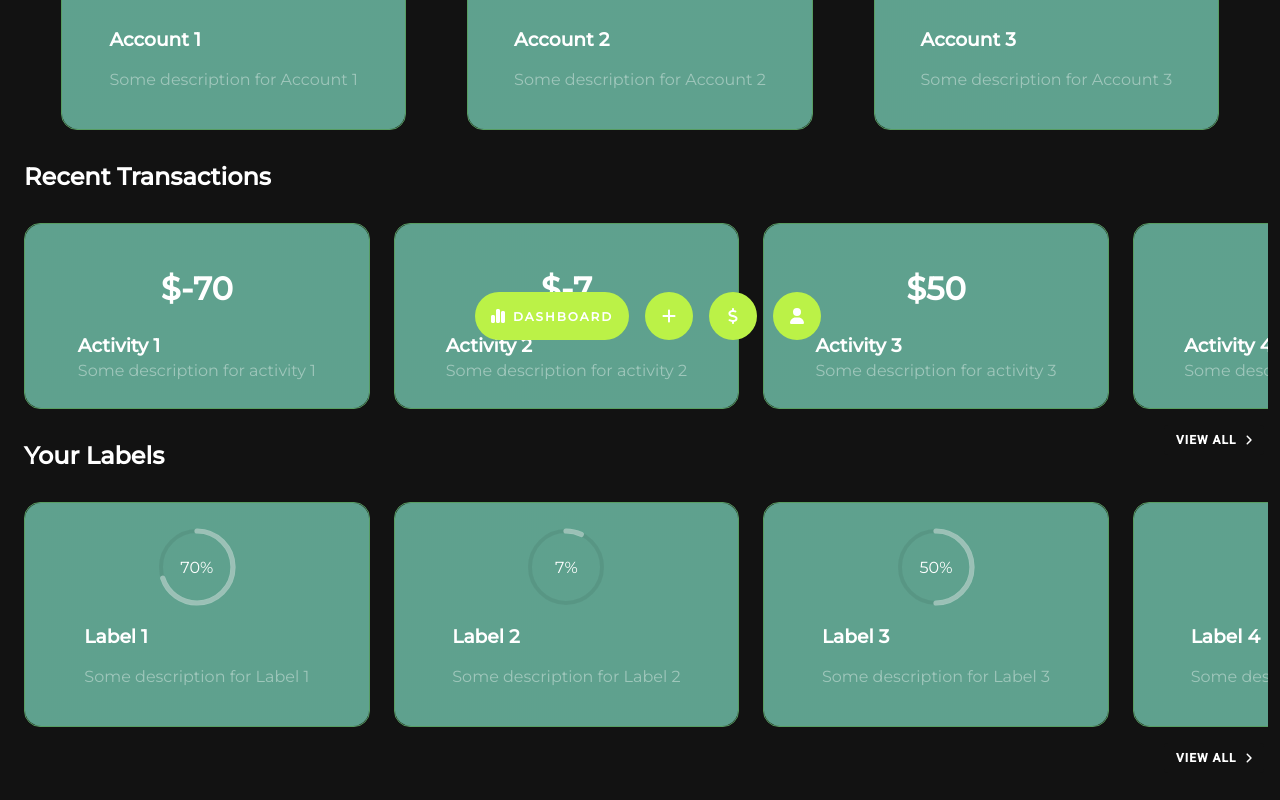
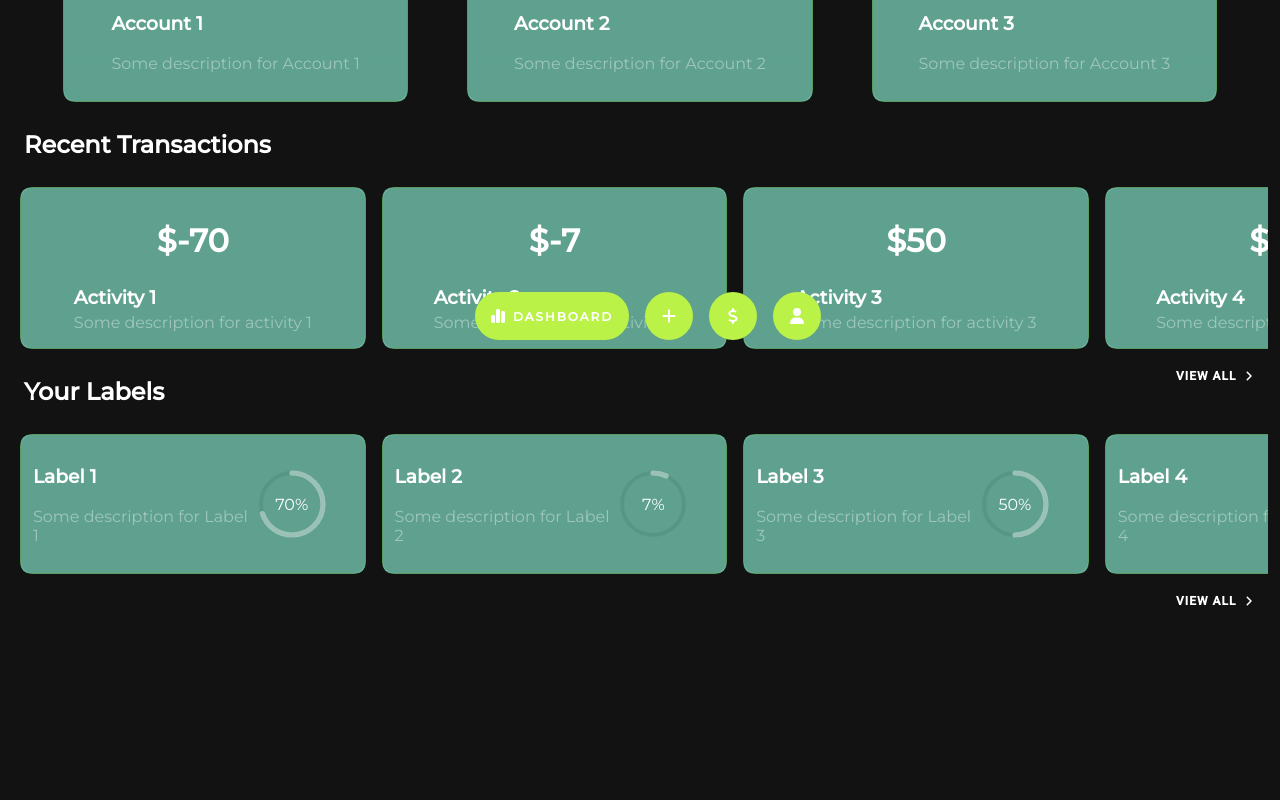
Before and after one commit to jalaj711/gastos-frontend, a Next.js app: page /dashboard in a window 1280 px wide. Shown: the part 452-1252 px from the top of the page. After the commit the page ends 1118 px from the top, so only its background shows below. Built offline with nearby package versions, Linux system fonts and the light colour scheme.

Commit message:
make LabelCard smaller
Signed-off-by: Jalaj Kumar <96870071+jalaj711@users.noreply.github.com>

```diff
--- a/components/BackButton.tsx
+++ b/components/BackButton.tsx
@@ -16,10 +16,14 @@ export default function BackButton() {
             width: 48px;
             height: 48px;
             border-radius: 50%;
-            border: 1px solid rgba(160, 160, 160);
+            border: none;
             padding: 8px;
             color: rgba(160, 160, 160);
             background: ${colors.background};
+            background-image: linear-gradient(
+              rgba(255, 255, 255, 0.05),
+              rgba(255, 255, 255, 0.05)
+            );
             position: fixed;
             top: 16px;
             left: 16px;
--- a/components/LabelCard.tsx
+++ b/components/LabelCard.tsx
@@ -21,14 +21,18 @@ export default function LabelCard(props: {
     <Card
       extraStyles="min-width: 27vw"
       backgroundColor={colors[Math.floor(Math.random() * colors.length)]}
+      small
     >
       <div
         style={{
           display: "flex",
           alignItems: "center",
-          flexDirection: "column",
         }}
       >
+        <div style={{ flexBasis: "70%" }}>
+          <h3>{props.title}</h3>
+          <p style={{ color: "#fff6" }}>{props.description}</p>
+        </div>
         <span style={{ flexBasis: "30%" }}>
           <CircularProgress
             value={props.value}
@@ -38,16 +42,12 @@ export default function LabelCard(props: {
               props.title.replace(" ", "") +
               Math.random() * 100
             }
-            dimension={80}
+            dimension={70}
             lineWidth={4}
             offSet={-90}
             colors={{ stroke: "#fff6", backgroundTrack: "#0001" }}
           />
         </span>
-        <div style={{ flexBasis: "70%" }}>
-          <h3>{props.title}</h3>
-          <p style={{ color: "#fff6" }}>{props.description}</p>
-        </div>
       </div>
     </Card>
   );
--- a/pages/dashboard.tsx
+++ b/pages/dashboard.tsx
@@ -86,12 +86,12 @@ function Dashboard() {
                 title="Activity 5"
                 description="Some description for activity 5"
                 value={-45}
-              /><TransactionCard
-              small
-              title="Activity 5"
-              description="Some description for activity 5"
-              value={-7.99}
-            />
+              />
+              <TransactionCard
+                title="Activity 5"
+                description="Some description for activity 5"
+                value={-7.99}
+              />
               <TransactionCard
                 title="Activity 6"
                 description="Some description for activity 6"
--- a/pages/perform.tsx
+++ b/pages/perform.tsx
@@ -74,10 +74,10 @@ function Performance() {
           <div className="perfStats">
             <div className="perfDone">35m 46s</div>
             <div style={{ display: "inline-flex" }}>
-              <Button icon={faStop} fullRadius outlined>
+              <Button startIcon={faStop} fullRadius outlined>
                 Stop
               </Button>
-              <Button icon={faPause} fullRadius>
+              <Button startIcon={faPause} fullRadius>
                 Pause
               </Button>
             </div>
```
